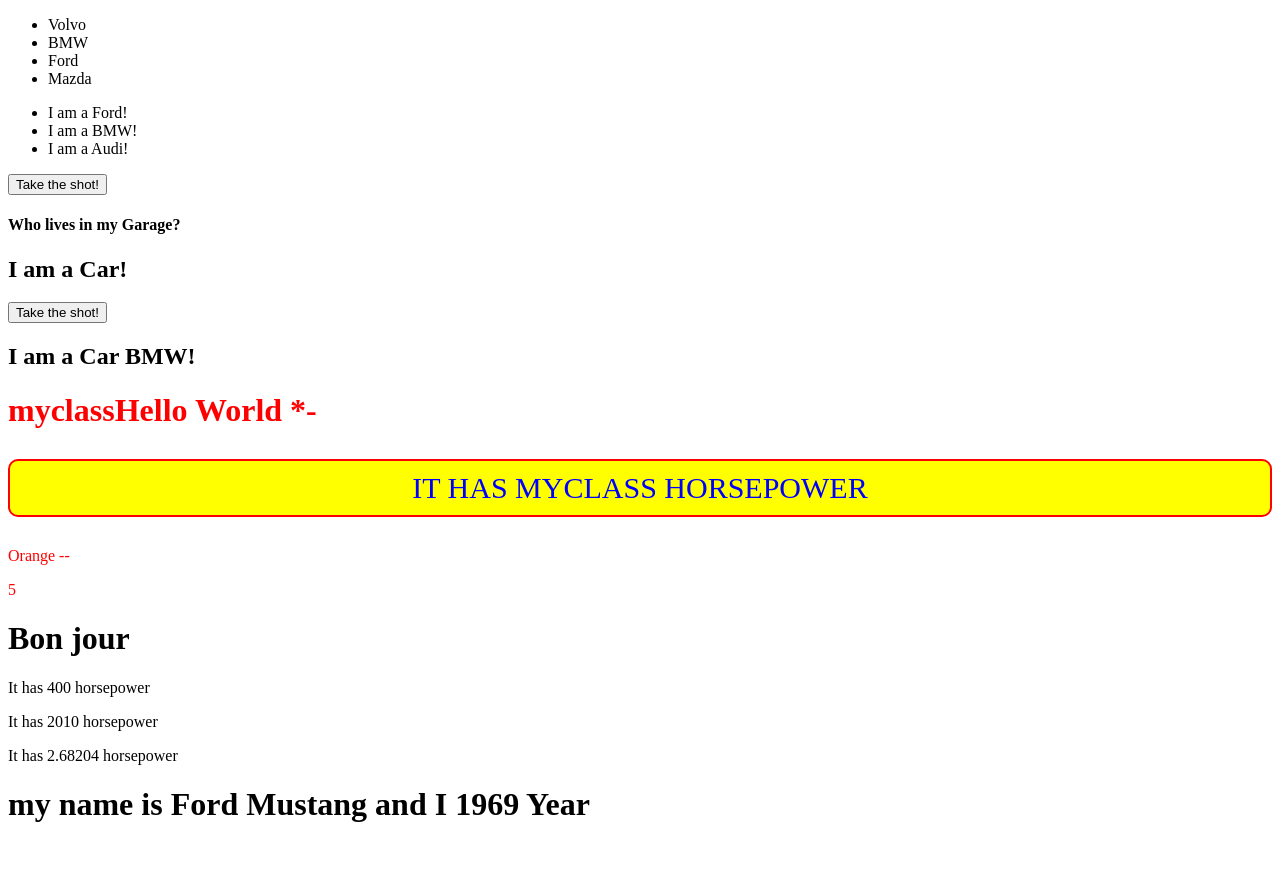
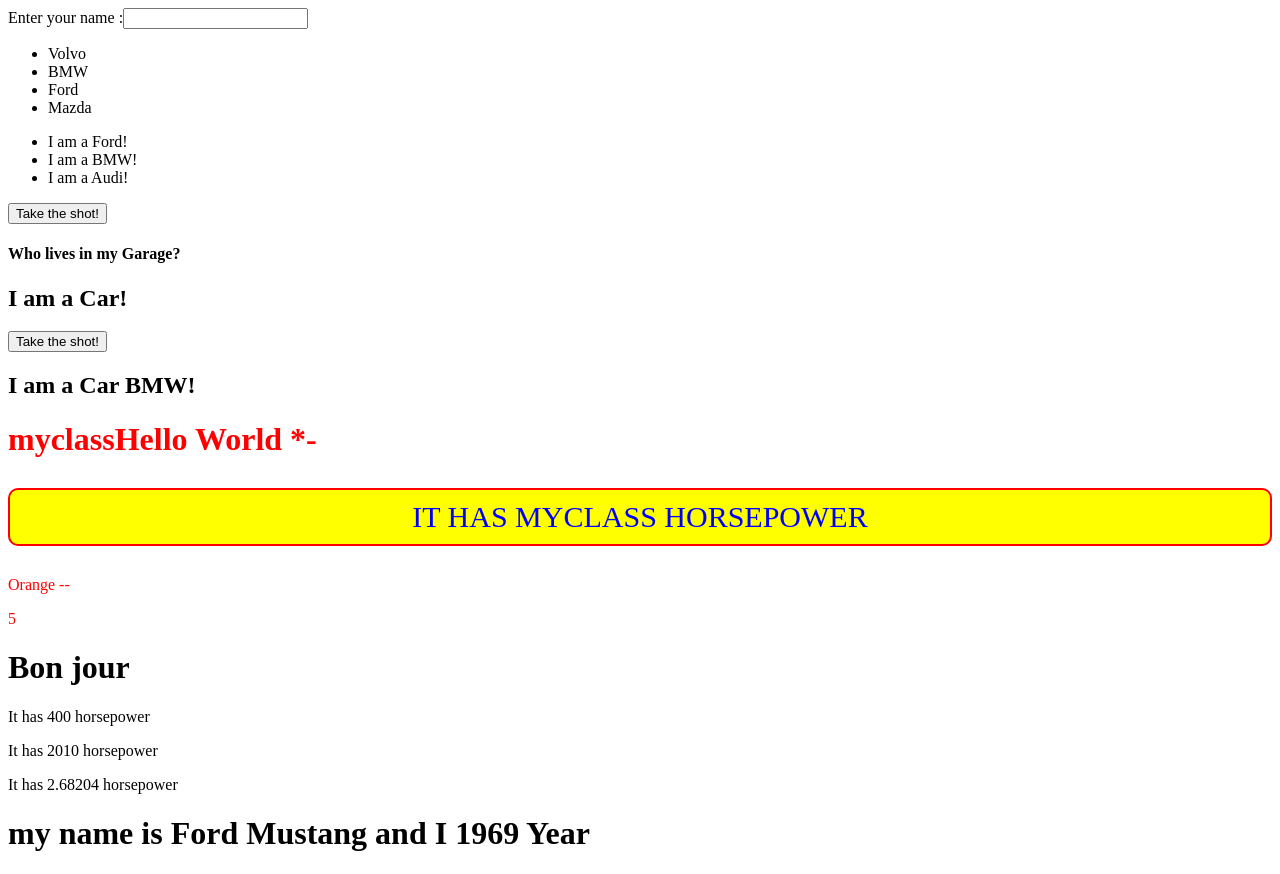
Before and after one commit to BigJames3/vite-project, a React (Vite) app: page / in a window 1280 px wide. Before the commit the page ends 845 px from the top, so only its background shows below. Built offline with nearby package versions, Linux system fonts and the light colour scheme.

Commit message:
React Forms

```diff
--- a/src/App.tsx
+++ b/src/App.tsx
@@ -65,6 +65,11 @@
 const bus = ['Volvo', 'BMW', 'Ford', 'Mazda'];
   return (
     <>
+    <form action="">
+      <label htmlFor=""> Enter your name :
+        <input type="text" />
+      </label>
+    </form>
     <ul>
       {bus.map((buss, index) => <li key={index}>{buss}</li> )}
     </ul>
```
